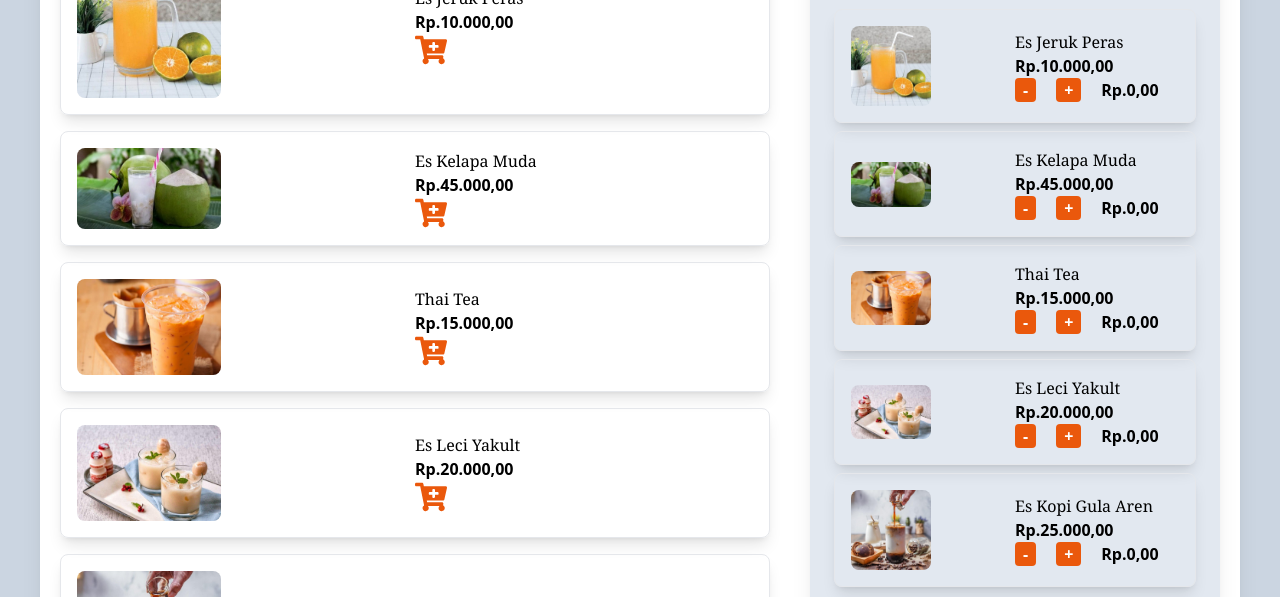
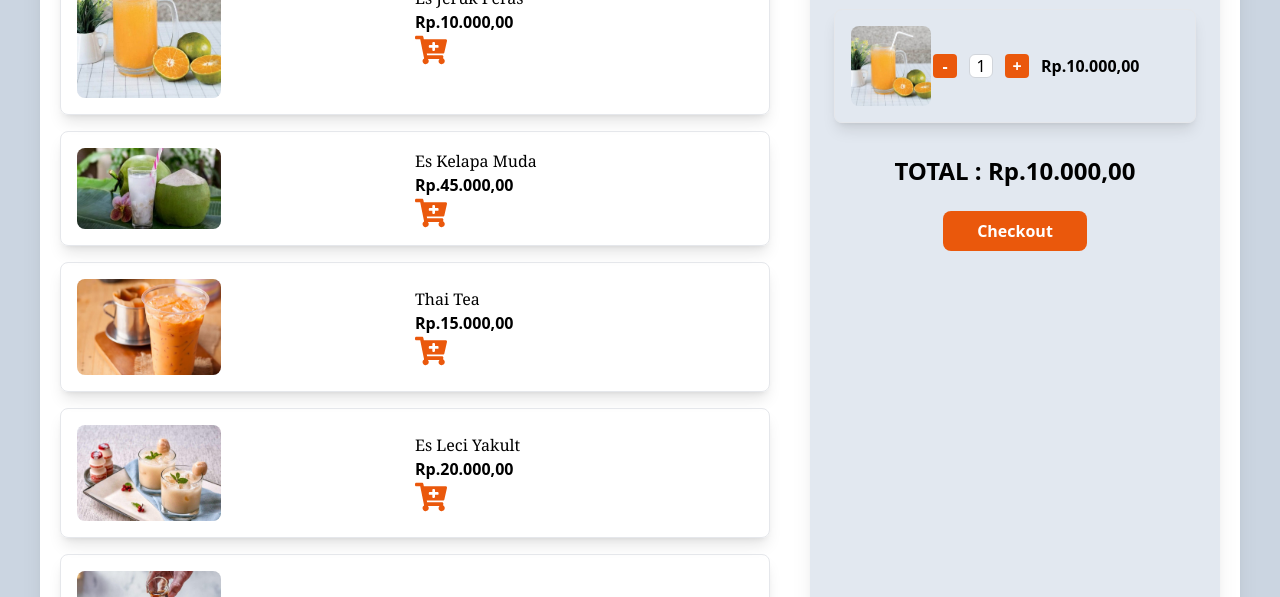
Before and after one commit to yudhi1933/BELAJAR, a website: page public/belajarAPI.html in a window 1280 px wide. Both pictures are taken after a click on the icon 431 px from the left and 253 px from the top of the page. Shown: the part 203-800 px from the top of the page. Drawn offline with Linux system fonts and the light colour scheme.

Commit message:
memisahkan antara tambahProduct menjadi update item dan tambah keranjang

```diff
--- a/public/belajarAPI.html
+++ b/public/belajarAPI.html
@@ -16,12 +16,12 @@
         <div class="bg-slate-200 p-5 min-h-screen rounded-lg shadow-xl">
           <h1 class="text-center text-4xl font-mono">Cart Details</h1>
           <ul id="detail-minuman" class="mt-2 p-1"></ul>
-          <div class="flex justify-between mt-5">
-            <h1 class="text-2xl font-mono">Total</h1>
-            <p class="text-2xl font-bold" id="total"></p>
+          <div class="flex justify-center mt-5">
+            <h1 class="text-2xl font-semibold"></h1>
+            <p class="text-2xl font-semibold" id="total"></p>
           </div>
           <div class="flex justify-center mt-6">
-            <button class="bg-orange-600 w-36 h-10 rounded-lg text-white font-bold">Check Out</button>
+            <button id="checkout"></button>
           </div>
         </div>
       </div>
--- a/public/script/belajarAPI.js
+++ b/public/script/belajarAPI.js
@@ -1,3 +1,4 @@
+const keranjangProduct = [];
 const products = [
   {
     id: 1,
@@ -34,7 +35,6 @@ const products = [
     img: "./img/BelajarAPI/Es_Kopi_Gula_Aren.jpg",
   },
 ];
-const detailsProducts = [];
 
 const minuman = document.getElementById("minuman");
 products.forEach((produk) => {
@@ -45,33 +45,77 @@ products.forEach((produk) => {
       <div>
         <h3 class="font-serif">${produk.title}</h3>
         <p class="font-bold">${formatRupiah(produk.price)}</p>
-    <svg onclick="tambah(${produk.id})" class="w-8 h-8 fill-orange-600 hover:fill-orange-400 cursor-pointer" viewBox="0 0 576 512" xmlns="http://www.w3.org/2000/svg"><path d="M504.717 320H211.572l6.545 32h268.418c15.401 0 26.816 14.301 23.403 29.319l-5.517 24.276C523.112 414.668 536 433.828 536 456c0 31.202-25.519 56.444-56.824 55.994-29.823-.429-54.35-24.631-55.155-54.447-.44-16.287 6.085-31.049 16.803-41.548H231.176C241.553 426.165 248 440.326 248 456c0 31.813-26.528 57.431-58.67 55.938-28.54-1.325-51.751-24.385-53.251-52.917-1.158-22.034 10.436-41.455 28.051-51.586L93.883 64H24C10.745 64 0 53.255 0 40V24C0 10.745 10.745 0 24 0h102.529c11.401 0 21.228 8.021 23.513 19.19L159.208 64H551.99c15.401 0 26.816 14.301 23.403 29.319l-47.273 208C525.637 312.246 515.923 320 504.717 320zM408 168h-48v-40c0-8.837-7.163-16-16-16h-16c-8.837 0-16 7.163-16 16v40h-48c-8.837 0-16 7.163-16 16v16c0 8.837 7.163 16 16 16h48v40c0 8.837 7.163 16 16 16h16c8.837 0 16-7.163 16-16v-40h48c8.837 0 16-7.163 16-16v-16c0-8.837-7.163-16-16-16z"/></svg>
+        <svg id="svg-${produk.id}" onclick="tambahKeranjang(${
+    produk.id
+  })" class="w-8 h-8 fill-orange-600 hover:fill-orange-400 cursor-pointer active:scale-95 active:fill-orange-600 transition" viewBox="0 0 576 512" xmlns="http://www.w3.org/2000/svg"><path d="M504.717 320H211.572l6.545 32h268.418c15.401 0 26.816 14.301 23.403 29.319l-5.517 24.276C523.112 414.668 536 433.828 536 456c0 31.202-25.519 56.444-56.824 55.994-29.823-.429-54.35-24.631-55.155-54.447-.44-16.287 6.085-31.049 16.803-41.548H231.176C241.553 426.165 248 440.326 248 456c0 31.813-26.528 57.431-58.67 55.938-28.54-1.325-51.751-24.385-53.251-52.917-1.158-22.034 10.436-41.455 28.051-51.586L93.883 64H24C10.745 64 0 53.255 0 40V24C0 10.745 10.745 0 24 0h102.529c11.401 0 21.228 8.021 23.513 19.19L159.208 64H551.99c15.401 0 26.816 14.301 23.403 29.319l-47.273 208C525.637 312.246 515.923 320 504.717 320zM408 168h-48v-40c0-8.837-7.163-16-16-16h-16c-8.837 0-16 7.163-16 16v40h-48c-8.837 0-16 7.163-16 16v16c0 8.837 7.163 16 16 16h48v40c0 8.837 7.163 16 16 16h16c8.837 0 16-7.163 16-16v-40h48c8.837 0 16-7.163 16-16v-16c0-8.837-7.163-16-16-16z"/></svg>
       </div>
       `;
   minuman.appendChild(card);
 });
 
-const detail = document.getElementById("detail-minuman");
-products.forEach((produk) => {
-  const card = document.createElement("li");
-  card.className = "grid grid-cols-2 mb-2 items-center p-4 border rounded-lg shadow-lg";
-  card.innerHTML = `
+
+function updateItem(){
+  let comp = ""
+  keranjangProduct.forEach(produk => {
+    comp += `
+    <li class="grid grid-cols-4 mb-2 items-center p-4 border rounded-lg shadow-lg">
+      <div class="col-span-1">
         <img src="${produk.img}" alt="${produk.title}" class="w-20 h-auto rounded-lg">
-        <div>
-        <h3 class="font-serif">${produk.title}</h3>
-        <p class="font-bold">${formatRupiah(produk.price)}</p>
-            <div class="flex gap-5">
-            <button class="bg-orange-600 px-2 rounded text-white font-bold" onclick="kurang(${produk.id})">-</button>
-            <button class="bg-orange-600 px-2 rounded text-white font-bold" onclick="tambah(${produk.id})">+</button>
-            <p class="font-bold">${formatRupiah(detailsProducts[produk.id] || 0)}</p>
       </div>
+      <div class="col-span-3 flex gap-3">
+          <button class="w-6 h-6 bg-orange-600 rounded active:bg-orange-400 transition text-white font-bold" onclick="kurangJumlah(${produk.id})">-</button>
+            <input class="w-6 h-6 text-center border rounded-md border-gray-300 focus:outline-none [&::-webkit-inner-spin-button]:appearance-none [&::-webkit-outer-spin-button]:appearance-none
+            [&::-moz-number-spin-box]:hidden [caret-color:transparent]" type="number" value="${produk.quantity}">
+            <button class="w-6 h-6 bg-orange-600 rounded active:bg-orange-400 transition text-white font-bold" onclick="tambahJumlah(${produk.id})">+</button>
+          <p class="font-bold">${formatRupiah(produk.price * produk.quantity)}</p>
       </div>
-        `;
-  detail.appendChild(card);
+    </li>`;
   });
+  const elementDetailChart = document.getElementById("detail-minuman");
+  elementDetailChart.innerHTML = comp;
 
-const total = document.getElementById('total');
-total.innerHTML = formatRupiah(Object.values(detailsProducts).reduce((a, b) => a + b, 0));
+  const totalHarga = keranjangProduct.reduce((sum, produk) => sum + (produk.price * produk.quantity), 0);
+  document.getElementById("total").innerHTML = `TOTAL : ${formatRupiah(totalHarga)}`;
+
+  const checkout = document.getElementById("checkout");
+  checkout.innerHTML = `<button class="bg-orange-600 active:bg-orange-400 transition w-36 h-10 rounded-lg text-white font-bold" onclick="checkout()">Checkout</button>`;
+
+};
+
+function tambahKeranjang(id){
+  const indexProducts = products.findIndex(product => product.id === id)
+  const dataProducts = products[indexProducts]
+
+  console.log(keranjangProduct)
+  const keranjangData = keranjangProduct[keranjangProduct.findIndex(pr => pr.id === id)]
+  if (keranjangData === undefined) {
+    keranjangProduct.push({...dataProducts, quantity: 1});
+  } else {
+    keranjangData['quantity'] += 1
+  }
+  console.log(keranjangProduct)
+
+  updateItem()
+}
+
+function tambahJumlah(id) {
+  const indexData = keranjangProduct.findIndex(product => product.id === id);
+  keranjangProduct[indexData]['quantity'] += 1;
+  updateItem()
+};
+
+function kurangJumlah(id) {
+  const indexData = keranjangProduct.findIndex(product => product.id === id);
+  if (keranjangProduct[indexData]['quantity']) {
+    if (keranjangProduct[indexData]['quantity'] === 1) {
+      delete keranjangProduct[indexData];
+    } else {
+      keranjangProduct[indexData]['quantity'] -= 1;
+    }
+  }
+  updateItem();
+}
+
 
 function formatRupiah(angka) {
   let formatter = new Intl.NumberFormat("id-ID", {
@@ -81,4 +125,4 @@ function formatRupiah(angka) {
   });
 
   return `Rp.${formatter.format(angka)}`;
-}
+};
```
Also changed, not shown: public/css/style.css. Lines whose indentation alone changed are shown as unchanged.
